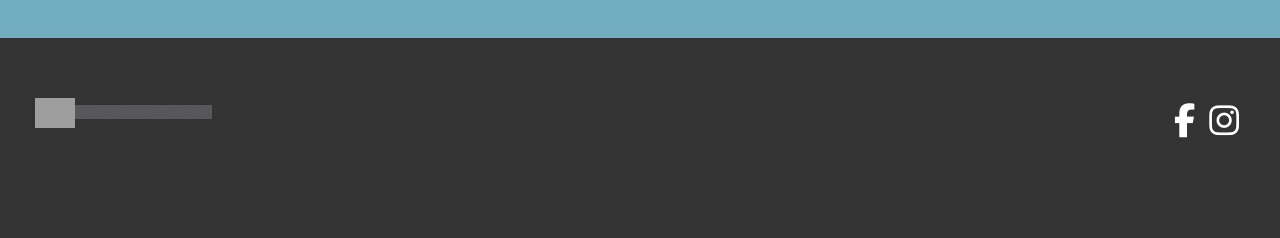
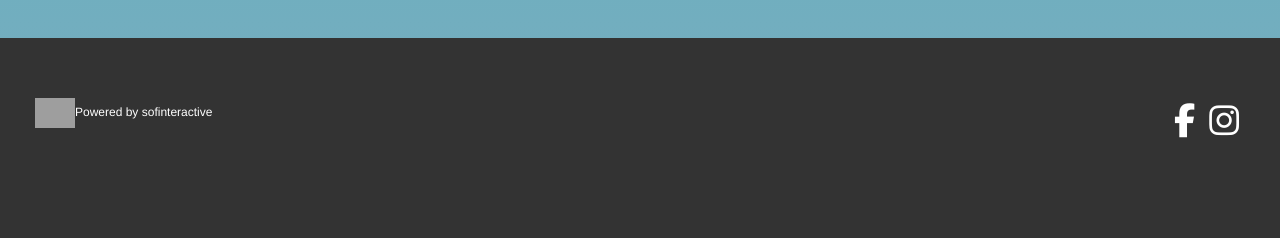
Before and after one commit to rmeoni/nakamarra, a Rails app: page /faq in a window 1280 px wide. Shown: the part 904-1142 px from the top of the page. Run offline with Rails 7, Linux system fonts and the light colour scheme; style sheets or scripts are compiled from the project's sources; some libraries are stand-ins or nearby versions; grey boxes are pictures that could not be loaded.

Commit message:
fixing footer

```diff
--- a/app/assets/stylesheets/application.css
+++ b/app/assets/stylesheets/application.css
@@ -170,12 +170,31 @@
 	text-decoration: none;
 }
 
-.footer li {
+#bs-over .footer li {
 	display: inline-block;
+	color: #fff;
+	background-color: none;
 }
 
-.footer li a {
+#bs-over .footer li a {
 	color: #fff;
+	background-color: #333333;
+}
+
+#bs-over .footer li a span {
+	color: #fff;
+	background-color: #333333;
+}
+
+
+#bs-over .footer li a span:hover {
+	color: #fff;
+	background-color: none;
+}
+
+#bs-over .footer li a:hover{
+	color: #fff;
+	background-color: none;
 }
 
 .footer i {
```
Also changed, not shown: 3 other files.
